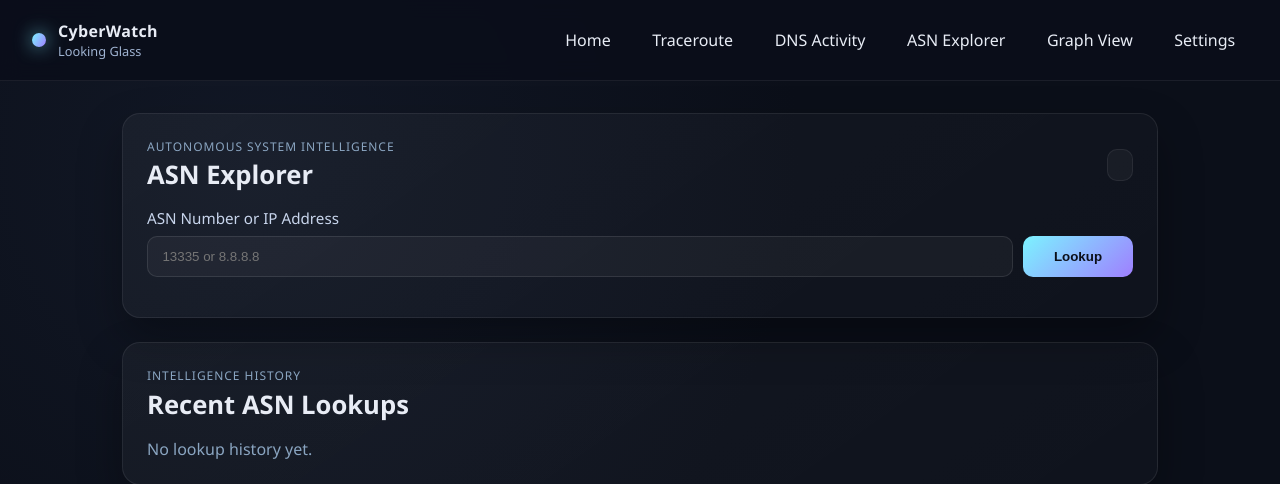
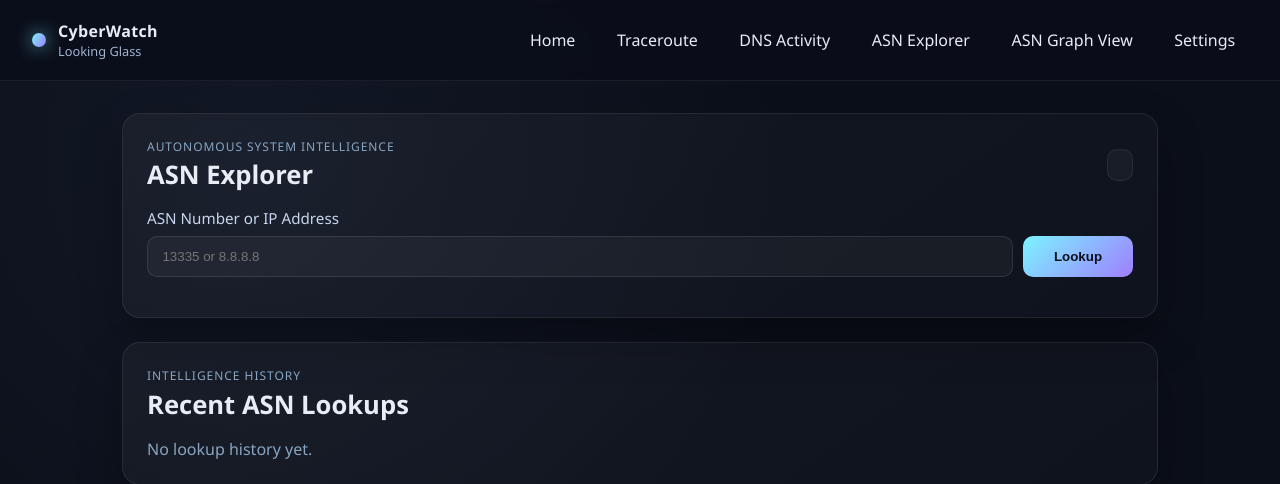
Before and after one commit to BPFLNALCR/cyberwatch, a FastAPI app: page /asn in a window 1280 px wide. Shown: the top 484 px of the page. Run offline with FastAPI, Linux system fonts and the light colour scheme.

Commit message:
feat: Rename "Graph View" to "ASN Graph View" in navigation and remove "ASN Explorer" heading from graph page

```diff
--- a/cyberWatch/ui/templates/base.html
+++ b/cyberWatch/ui/templates/base.html
@@ -20,7 +20,7 @@
       <a href="/traceroute">Traceroute</a>
       <a href="/dns">DNS Activity</a>
       <a href="/asn">ASN Explorer</a>
-      <a href="/graph">Graph View</a>
+      <a href="/graph">ASN Graph View</a>
       <a href="/settings">Settings</a>
     </nav>
   </header>
--- a/cyberWatch/ui/templates/graph.html
+++ b/cyberWatch/ui/templates/graph.html
@@ -10,7 +10,6 @@
     <div class="cw-card">
       <div class="cw-card-header">
         <p class="cw-eyebrow">Network topology</p>
-        <h2 class="cw-h2">ASN Explorer</h2>
       </div>
 
       <div id="graph-status" class="cw-banner"></div>
```
